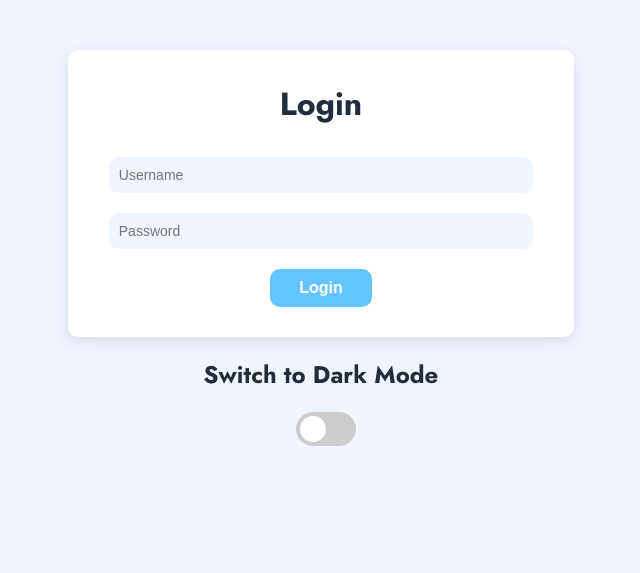
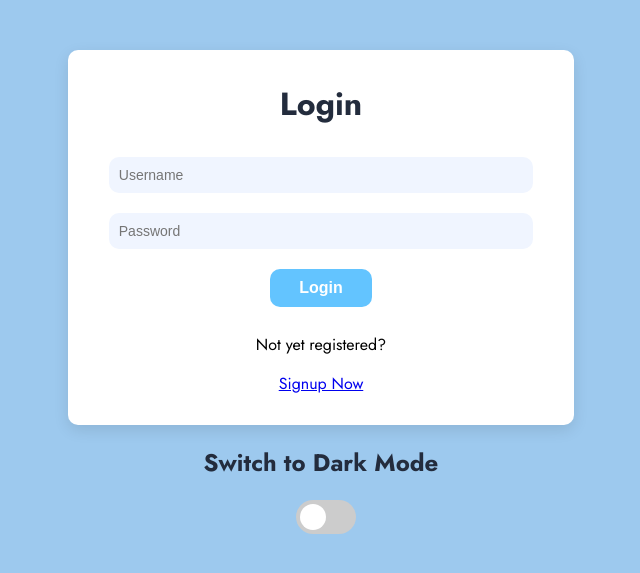
Before and after one commit to freedompraise/SkyCast, a Django app: page /auth/ in a window 1280 px wide. Shown: the top 573 px of the page, without its empty margins (319-959 px from the left). Run offline with Django 4.2, Linux system fonts and the light colour scheme.

Commit message:
not yet registered button added

```diff
--- a/src/templates/src/login.html
+++ b/src/templates/src/login.html
@@ -13,6 +13,9 @@
       <input type="text" placeholder="Username" id="login-input">
       <input type="password" placeholder="Password" id="login-input">
       <button type="submit" id="login-button">Login</button>
+      <div class="register-text">
+        <p>Not yet registered?</p> <a href = "{% url 'register' %}">Signup Now</a>
+      </div>
     </form>
   </div>
 
--- a/static/css/login.css
+++ b/static/css/login.css
@@ -2,7 +2,7 @@
 
 body {
   font-family: 'Jost', sans-serif;
-  background-color: #f0f5ff;
+  background-color: #9dc9ee;
   transition: 0.5s;
 }
 
@@ -53,6 +53,13 @@ form {
   flex-wrap: wrap;
   justify-content: center;
   margin-top: 30px;
+  margin-bottom: 0;
+}
+
+.register-text {
+  width: 100%;
+  text-align: center;
+  margin-top: 10px;
 }
 
 input {
@@ -66,7 +73,7 @@ input {
   transition: 0.5s;
 }
 
-input.dark-mode {
+input.dark-mode , register-text.dark-mode{
   background-color: #424242;
   color: white;
 }
```
